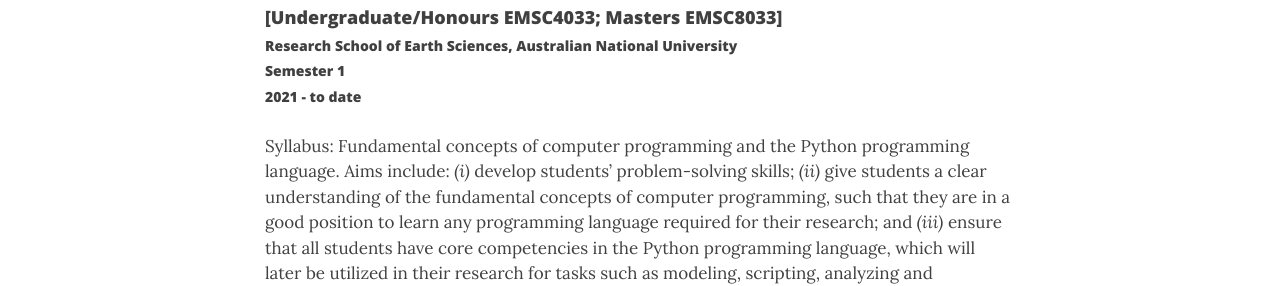
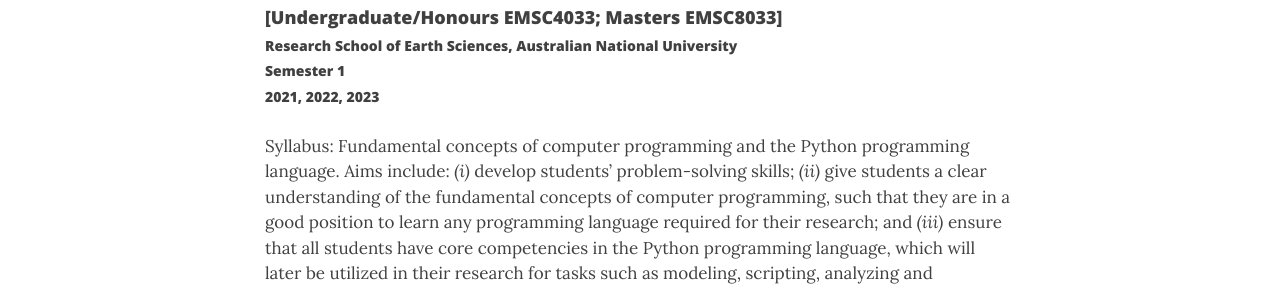
Before and after one commit to navidcy/navidcy.github.io, a Jekyll site: the page built from teaching.md, in a window 1280 px wide and 900 px high, scrolled down 1117 px. Shown: the part 173-459 px from the top of the window. Built offline with Jekyll 4.4.1, drawn with Linux system fonts in a browser that asks for light colours; nearby versions of some CDN libraries.

Commit message:
fix dates for comp geosciences

```diff
--- a/teaching.md
+++ b/teaching.md
@@ -27,7 +27,7 @@
 #### [Undergraduate/Honours EMSC4033; Masters EMSC8033]
 ##### Research School of Earth Sciences, Australian National University
 ##### Semester 1
-##### 2021 - to date
+##### 2021, 2022, 2023
 
 Syllabus: Fundamental concepts of computer programming and the Python programming language. Aims include: *(i)* develop students' problem-solving skills; *(ii)* give students a clear understanding of the fundamental concepts of computer programming, such that they are in a good position to learn any programming language required for their research; and *(iii)* ensure that all students have core competencies in the Python programming language, which will later be utilized in their research for tasks such as modeling, scripting, analyzing and processing data and generating high-quality figures for presentations and publications.
 
```
